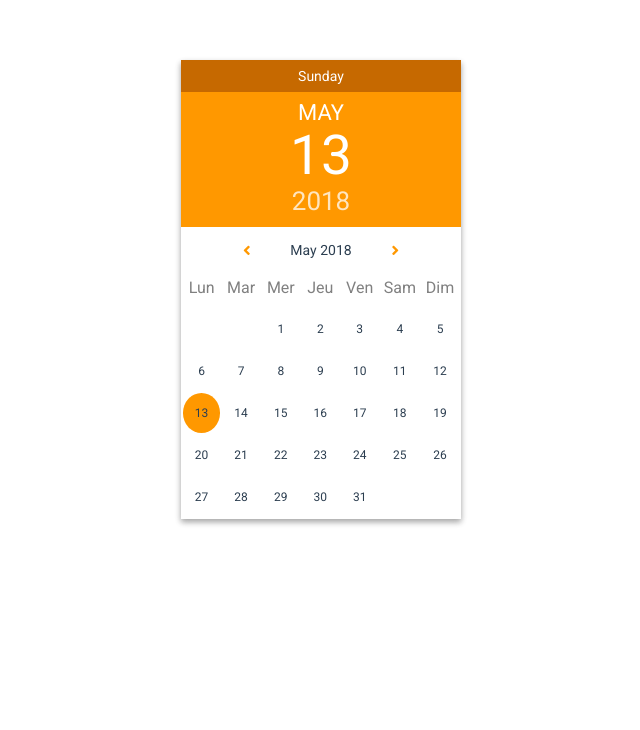
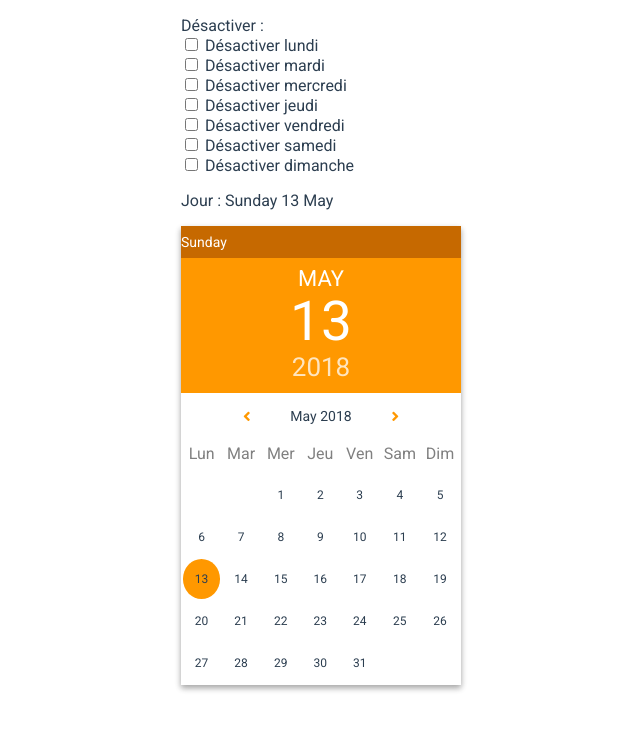
Before and after one commit to AlexandreGerault/datepicker, a Vue app: page / in a window 1280 px wide. Shown: the top 730 px of the page, without its empty margins (319-959 px from the left). Built offline with nearby package versions, Linux system fonts and the light colour scheme.

Commit message:
Can now disable weekdays (+adding some interaction tests)

```diff
--- a/src/App.vue
+++ b/src/App.vue
@@ -1,18 +1,54 @@
 <template>
   <div id="app">
-    <Calendar/>
+    <p>Désactiver :<br/>
+    <span v-for="(day,index) in this.disabledWeekDays" :key='index'>
+      <input
+      type='checkbox'
+      v-model='day.checked'>
+      Désactiver {{ day.name }}<br/>
+    </span>
+    </p>
+    <p>Jour : {{ dayLabel }}</p>
+    <Calendar :disabled-weekdays="disabledWeekDays" :disabled-days="disabledDays" v-on:select="updateDay($event, day)"/>
   </div>
 </template>
 
 <script>
-import HelloWorld from './components/HelloWorld'
 import Calendar from './components/Calendar'
+import moment from 'moment'
 
 export default {
   name: 'App',
+  data () {
+    return {
+      disabledWeekDays: [
+        { name: 'lundi', index: 0, checked: false },
+        { name: 'mardi', index: 1, checked: false },
+        { name: 'mercredi', index: 2, checked: false },
+        { name: 'jeudi', index: 3, checked: false },
+        { name: 'vendredi', index: 4, checked: false },
+        { name: 'samedi', index: 5, checked: false },
+        { name: 'dimanche', index: 6, checked: false }
+      ],
+      disabledDays: [],
+      day: moment()
+    }
+  },
   components: {
-    HelloWorld,
     Calendar
+  },
+  computed: {
+    dayLabel () {
+      if (this.day instanceof moment) {
+        return this.day.format('dddd D MMMM')
+      }
+    }
+  },
+  methods: {
+    updateDay (day) {
+      this.day = day
+      /* AJAX REQUEST TO GET SCHEDULES */
+    }
   }
 }
 </script>
@@ -22,8 +58,9 @@ export default {
   font-family: 'Avenir', Helvetica, Arial, sans-serif;
   -webkit-font-smoothing: antialiased;
   -moz-osx-font-smoothing: grayscale;
-  text-align: center;
   color: #2c3e50;
   margin-top: 60px;
+  margin: auto;
+  width: 280px;
 }
 </style>
--- a/src/components/Calendar.vue
+++ b/src/components/Calendar.vue
@@ -29,9 +29,10 @@
       </thead>
       <tbody class="datepicker__table__content">
         <tr v-for="(week, index) in weeks" :key="index" class="datepicker__table__line">
-          <td v-for="(day, index) in week" :key="index" @click="select" :class="{
+          <td v-for="(day, index) in week" :key="index" @click.stop="select($event,day)" :class="{
             datepicker__table__cell__selected: isSelected(day),
-            datepicker__table__day: isMomentInstance(day) }"><span v-if="isMomentInstance(day)">{{ day.date() }} </span></td>
+            datepicker__table__day: isMomentInstance(day),
+            datepicker__table__disabled__day: isDisabledDay(day) }"><span v-if="isMomentInstance(day)">{{ day.date() }} </span></td>
         </tr>
       </tbody>
     </table>
@@ -44,7 +45,7 @@ import moment from 'moment'
 
 export default {
   name: 'Calendar',
-  props: [],
+  props: ['disabledWeekdays', 'disabledDays'],
   data () {
     return {
       date: moment(),
@@ -122,11 +123,10 @@ export default {
       }
       return weeks
     },
-    select (event) {
-      if (event.target.innerText !== '') {
+    select (event, day) {
+      if (day instanceof moment && !this.isDisabledDay(day)) {
         this.selectedDay = moment().set('year', this.date.year()).set('month', this.date.month()).set('date', event.target.innerText)
-      } else {
-        event.preventDefault()
+        this.$emit('select', day)
       }
     },
     isSelected (day) {
@@ -135,8 +135,29 @@ export default {
       }
       return false
     },
+    /* Trick to bypass the impossibility of using the instanceof keyword with vuejs */
     isMomentInstance (day) {
       return day instanceof moment
+    },
+    isDisabledWeekday (weekday) {
+      if (weekday instanceof moment) {
+        let disabledWeekday = false
+        this.disabledWeekdays.forEach(function (day) {
+          if (day.index === weekday.weekday() && day.checked === true) {
+            disabledWeekday = true
+          }
+        })
+        return disabledWeekday
+      }
+      return false
+    },
+    isDisabledDay (day) {
+      if (day instanceof moment) {
+        if (this.isDisabledWeekday(day) || this.disabledDays.includes(day.format('YYYY MM DD'))) {
+          return true
+        }
+      }
+      return false
     }
   },
   created: function () {
@@ -249,4 +270,12 @@ $width: 280px;
 .datepicker__table__cell__selected {
   background: $main-color;
 }
+.datepicker__table__disabled__day {
+  color: lightgray;
+  cursor: default;
+
+  &:hover {
+    background: inherit;
+  }
+}
 </style>
```
